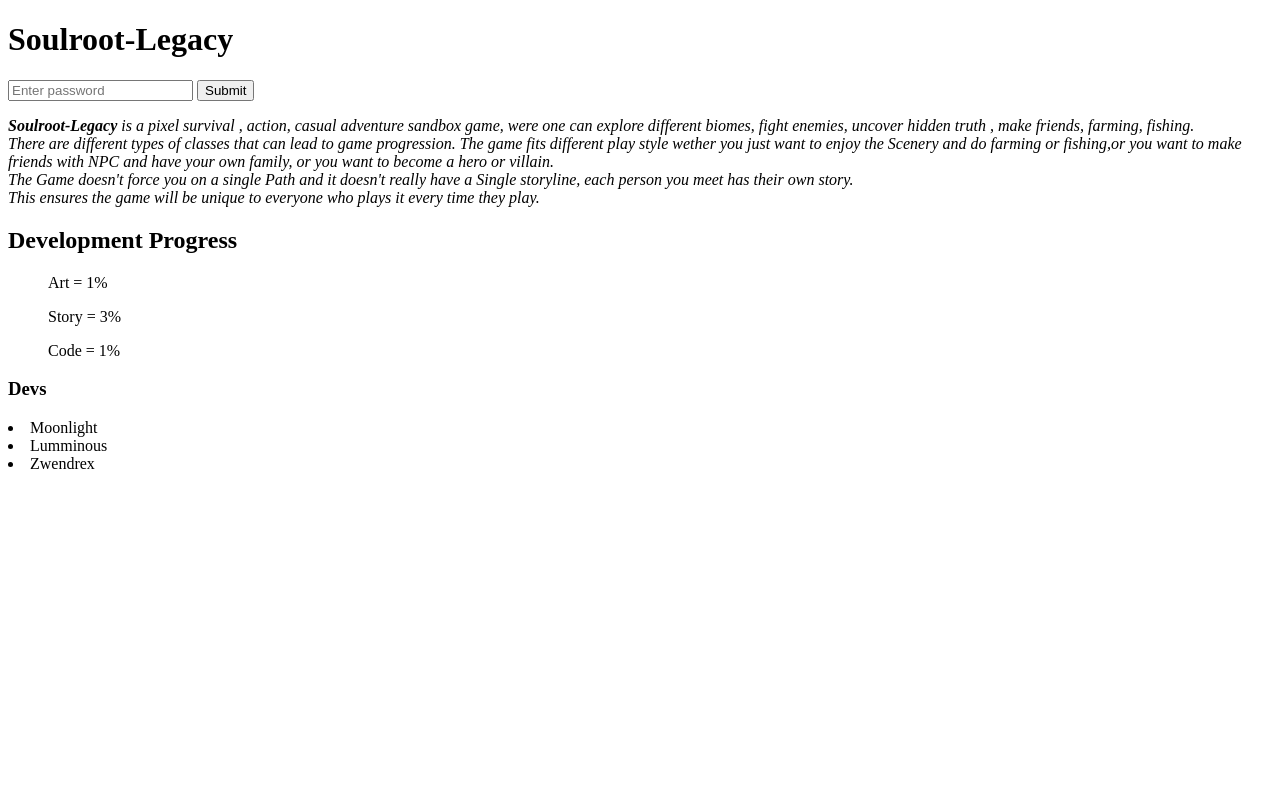
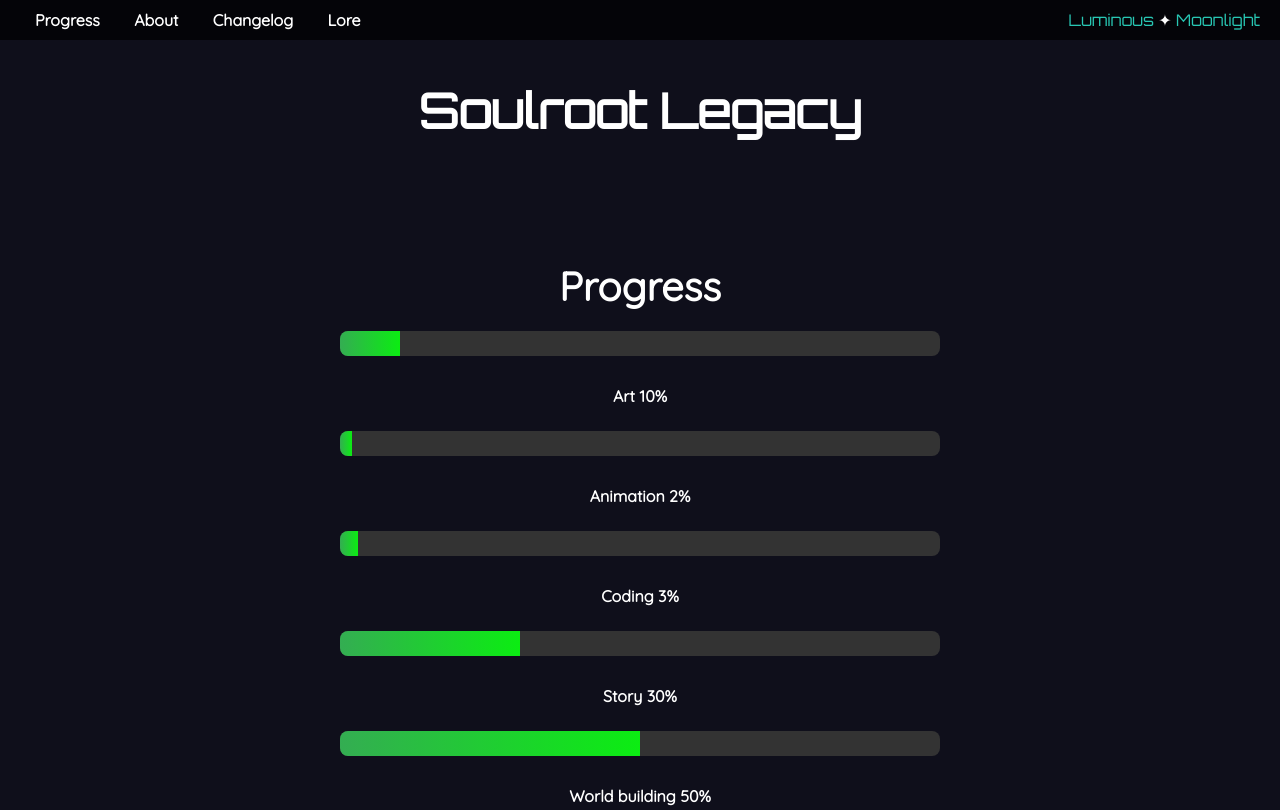
Before and after one commit to Luminous86/Soulroot-Legacy-Wiki-Official, a plain HTML site: page index.html in a window 1280 px wide. Shown: the top 810 px of the page. Drawn offline with Linux system fonts and the light colour scheme.

Commit message:
Update index.html

```diff
--- a/index.html
+++ b/index.html
@@ -1,52 +1,242 @@
-<!DOCTYPE html>
-<html lang="en">
+<!DOCTYPE html><html lang="en">
 <head>
-    <meta charset="UTF-8">
-    <meta name="viewport" content="width=device-width, initial-scale=1.0">
-    <title>Homepage</title>
-    <link rel="stylesheet" href="style.css">
-    </head>
-    <body>
-        <Header>
-            <h1>Soulroot-Legacy</h1>
-        </Header>
+  <meta charset="UTF-8" />
+  <meta name="viewport" content="width=device-width, initial-scale=1.0"/>
+  <title>Soulroot Legacy</title>
+  <link href="https://fonts.googleapis.com/css2?family=Orbitron&family=Quicksand&display=swap" rel="stylesheet">
+  <style>
+    * {
+      margin: 0;
+      padding: 0;
+      box-sizing: border-box;
+      scroll-behavior: smooth;
+    }body {
+  font-family: 'Quicksand', sans-serif;
+  background-color: #0f0f1b;
+  color: #fff;
+  overflow-x: hidden;
+}
 
-  <input type="password" id="passwordInput" placeholder="Enter password">
-  <button onclick="checkPassword()">Submit</button>
+header {
+  position: fixed;
+  top: 0; width: 100%;
+  background: rgba(0, 0, 0, 0.7);
+  padding: 10px 20px;
+  display: flex;
+  justify-content: space-between;
+  align-items: center;
+  z-index: 100;
+}
 
-  <div id="content" style="display:none;">
-    <h1>Access Granted</h1>
-    <p>Welcome to the site.</p>
-  </div>
+nav a {
+  margin: 0 15px;
+  color: #fff;
+  text-decoration: none;
+  font-weight: bold;
+  transition: color 0.3s;
+}
 
-  <script>
-    const correctPassword = "Soulroot-Legacy"; // change this to your chosen password
+nav a:hover {
+  color: #a29bfe;
+}
 
-    function checkPassword() {
-      const input = document.getElementById("passwordInput").value;
-      if (input === correctPassword) {
-        document.getElementById("content").style.display = "block";
-      } else {
-        alert("Incorrect password.");
-      }
+.devs {
+  font-family: 'Orbitron', sans-serif;
+  font-size: 1rem;
+  cursor: pointer;
+}
+
+.color-cycle {
+  animation: colorShift 4s infinite linear;
+}
+
+@keyframes colorShift {
+  0% { color: #ff6b6b; }
+  25% { color: #feca57; }
+  50% { color: #1dd1a1; }
+  75% { color: #54a0ff; }
+  100% { color: #ff6b6b; }
+}
+
+section {
+  min-height: 100vh;
+  padding: 100px 20px 60px;
+  opacity: 0;
+  transform: translateY(50px);
+  transition: all 0.8s ease-out;
+}
+
+section.active {
+  opacity: 1;
+  transform: translateY(0);
+}
+
+h1 {
+  font-size: 2.5rem;
+  margin-bottom: 20px;
+  text-align: center;
+}
+
+.progress-container {
+  display: flex;
+  flex-direction: column;
+  gap: 25px;
+  max-width: 600px;
+  margin: 0 auto;
+}
+
+.progress-bar {
+  height: 25px;
+  background: #333;
+  border-radius: 8px;
+  overflow: hidden;
+  position: relative;
+}
+
+.progress-fill {
+  height: 100%;
+  width: 0;
+  animation: fillBar 3s forwards;
+  background: linear-gradient(270deg, #00ff00, #a100ff);
+  background-size: 400% 400%;
+  animation: fillBar 3s forwards, progressGlow 4s infinite ease;
+}
+
+@keyframes fillBar {
+  to { width: var(--fill); }
+}
+
+@keyframes progressGlow {
+  0% { background-position: 0% 50%; }
+  50% { background-position: 100% 50%; }
+  100% { background-position: 0% 50%; }
+}
+
+.progress-label {
+  text-align: center;
+  margin-top: 5px;
+  font-weight: bold;
+}
+
+.alt-screen {
+  display: none;
+  text-align: center;
+  padding: 100px 20px;
+}
+
+.pulse {
+  animation: pulseText 1.5s infinite;
+}
+
+@keyframes pulseText {
+  0% { color: #ff6b6b; }
+  25% { color: #feca57; }
+  50% { color: #1dd1a1; }
+  75% { color: #54a0ff; }
+  100% { color: #ff6b6b; }
+}
+
+.back-button {
+  margin-top: 20px;
+  padding: 10px 20px;
+  background-color: #1b1b2f;
+  color: #fff;
+  border: 1px solid #fff;
+  cursor: pointer;
+  border-radius: 8px;
+  transition: background-color 0.3s;
+}
+
+.back-button:hover {
+  background-color: #333;
+}
+
+.game-title {
+  text-align: center;
+  font-size: 3rem;
+  margin-top: 80px;
+  font-family: 'Orbitron', sans-serif;
+}
+
+  </style>
+</head>
+<body>
+  <header>
+    <nav>
+      <a href="#progress">Progress</a>
+      <a href="#about">About</a>
+      <a href="#changelog">Changelog</a>
+      <a href="#lore">Lore</a>
+    </nav>
+    <div class="devs">
+      <span class="color-cycle" id="luminous">Luminous</span> ✦ <span class="color-cycle" id="moonlight">Moonlight</span>
+    </div>
+  </header>  <h1 class="game-title">Soulroot Legacy</h1>  <div class="glow-bg"></div>  <section id="progress">
+    <h1>Progress</h1>
+    <div class="progress-container">
+      <div class="progress-bar"><div class="progress-fill" style="--fill: 10%;"></div></div>
+      <div class="progress-label">Art  10%</div><div class="progress-bar"><div class="progress-fill" style="--fill: 2%;"></div></div>
+  <div class="progress-label">Animation  2%</div>
+
+  <div class="progress-bar"><div class="progress-fill" style="--fill: 3%;"></div></div>
+  <div class="progress-label">Coding  3%</div>
+
+  <div class="progress-bar"><div class="progress-fill" style="--fill: 30%;"></div></div>
+  <div class="progress-label">Story  30%</div>
+
+  <div class="progress-bar"><div class="progress-fill" style="--fill: 50%;"></div></div>
+  <div class="progress-label">World building  50%</div>
+</div>
+
+  </section>  <section id="about">
+    <h1>About</h1>
+    <p><b>Soulroot Legacy</b>, is a pixel survival , action, casual adventure sandbox game, were one can explore different biomes, fight enemies, uncover hidden truth , make friends, farming, fishing. There are different types of classes that can lead to game progression. The game fits different play style wether you just want to enjoy the Scenery and do farming or fishing. Or you want to make friends with NPC and have your own family, or you want to become a hero or villain. The Game doesn't force you on a single Path and it doesn't really have a Single storyline, each person you meet has their own story. This ensures the game will be unique to everyone who plays it every time they play.</p>
+  </section>  <section id="changelog">
+    <h1>Changelog</h1>
+    <li>[] New Character Sprit</li>
+    <li>[] New Map design</li>
+    <li>[] New bosses</li>
+  </section>  <section id="lore">
+    <h1>Lore</h1>
+    <h3>--Classified data--</h3>
+  </section>  <div class="alt-screen" id="moonlight-screen">
+    <h1>Mc Moonlight lives on in our <span class="pulse">Souls</span></h1>
+    <button class="back-button" onclick="goBack()">Back</button>
+  </div>  <div class="alt-screen" id="luminous-screen">
+    <h1>The horizon where the ocean and the sky meet, this <span class="pulse">Soul</span> is one with the sea</h1>
+    <button class="back-button" onclick="goBack()">Back</button>
+  </div>  <script>
+    const sections = document.querySelectorAll("section");
+    window.addEventListener("scroll", () => {
+      const trigger = window.scrollY + window.innerHeight * 0.8;
+      sections.forEach(section => {
+        const top = section.offsetTop;
+        if (trigger > top) {
+          section.classList.add("active");
+        }
+      });
+    });
+
+    const luminous = document.getElementById("luminous");
+    const moonlight = document.getElementById("moonlight");
+    const mainSections = document.querySelectorAll("section");
+    const moonlightScreen = document.getElementById("moonlight-screen");
+    const luminousScreen = document.getElementById("luminous-screen");
+
+    luminous.addEventListener("click", () => {
+      mainSections.forEach(sec => sec.style.display = 'none');
+      luminousScreen.style.display = 'block';
+    });
+
+    moonlight.addEventListener("click", () => {
+      mainSections.forEach(sec => sec.style.display = 'none');
+      moonlightScreen.style.display = 'block';
+    });
+
+    function goBack() {
+      moonlightScreen.style.display = 'none';
+      luminousScreen.style.display = 'none';
+      mainSections.forEach(sec => sec.style.display = 'block');
     }
-  </script>
-
-</body>
-</html>
-
-        <main>
-                <p><i><b>Soulroot-Legacy</b> is a pixel survival , action, casual adventure sandbox game, were one can explore different biomes, fight enemies, uncover hidden truth , make friends, farming, fishing.<br />There are different types of classes that can lead to game progression. The game fits different play style wether you just want to enjoy the Scenery and do farming or fishing,or you want to make friends with NPC and have your own family, or you want to become a hero or villain.<br /> The Game doesn't force you on a single Path and it doesn't really have a Single storyline, each person you meet has their own story.<br /> This ensures the game will be unique to everyone who plays it every time they play.</i></p>
-
-            <h2>Development Progress</h2>
-            <ol>Art = 1%</ol>
-            <ol>Story = 3%</ol>
-            <ol>Code = 1%</ol>
-
-            <h3>Devs</h3>
-            <li>Moonlight</li>
-            <li>Lumminous</li>
-            <li>Zwendrex</li>
-        </main>
-    </body>
-    </html>
+  </script></body>
+          </html>
```
